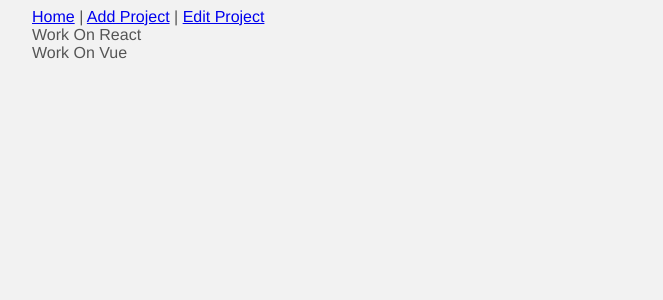
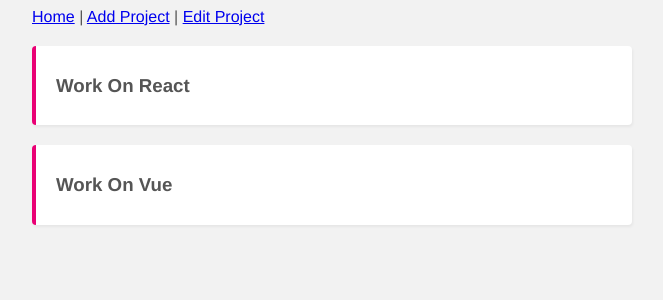
Before and after one commit to alexelmore/vue-project-planner, a Vue app in the folder project/: page / in a window 1280 px wide. Shown: the top 300 px of the page, without its empty margins (308-971 px from the left). Built offline with nearby package versions, Linux system fonts and the light colour scheme; data requests are answered from the project's data file.

Commit message:
Setup for SingleProject Component

```diff
--- /dev/null
+++ b/project/src/components/SingleProject.vue
@@ -0,0 +1,63 @@
+<template>
+  <div class="project">
+    <div class="actions">
+      <h3 @click="toggleDetails">{{ project.title }}</h3>
+    </div>
+    <div v-if="showDetails" class="details">
+      <p>{{ project.details }}</p>
+    </div>
+  </div>
+</template>
+
+<script>
+export default {
+  name: "SingleProject",
+  props: ["project"],
+  data() {
+    return {
+      showDetails: false,
+    };
+  },
+  methods: {
+    // Function to toggle showDetails data property
+    toggleDetails() {
+      this.showDetails = !this.showDetails;
+    },
+  },
+};
+</script>
+
+<style scoped>
+.project {
+  margin: 20px auto;
+  background: white;
+  padding: 10px 20px;
+  border-radius: 4px;
+  box-shadow: 1px 2px 3px rgba(0, 0, 0, 0.05);
+  border-left: 4px solid #e90074;
+}
+h3 {
+  cursor: pointer;
+}
+.actions {
+  display: flex;
+  justify-content: space-between;
+  align-items: center;
+}
+.material-icons {
+  font-size: 24px;
+  margin-left: 10px;
+  color: #bbb;
+  cursor: pointer;
+}
+.material-icons:hover {
+  color: #777;
+}
+/* completed projects */
+.project.complete {
+  border-left: 4px solid #00ce89;
+}
+.project.complete .tick {
+  color: #00ce89;
+}
+</style>
--- a/project/src/views/Home.vue
+++ b/project/src/views/Home.vue
@@ -2,7 +2,7 @@
   <div class="home">
     <div v-if="projects.length">
       <div v-for="project in projects" :key="project.id">
-        {{ project.title }}
+        <SingleProject :project="project" />
       </div>
     </div>
     <div v-else>Loading Projects...</div>
@@ -10,6 +10,7 @@
 </template>
 
 <script>
+import SingleProject from "../components/SingleProject.vue";
 export default {
   name: "Home",
   data() {
@@ -17,7 +18,7 @@
       projects: [],
     };
   },
-  components: {},
+  components: { SingleProject },
   // Mounted hook for sending out Get Fetch request to json DB as soon as component is mounted to the DOM.
   mounted() {
     // Setup url and GET fetch request going to our json db file
```
